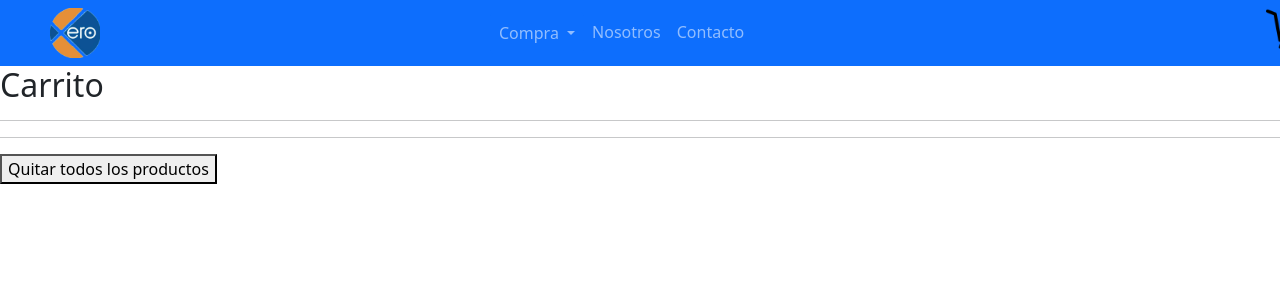
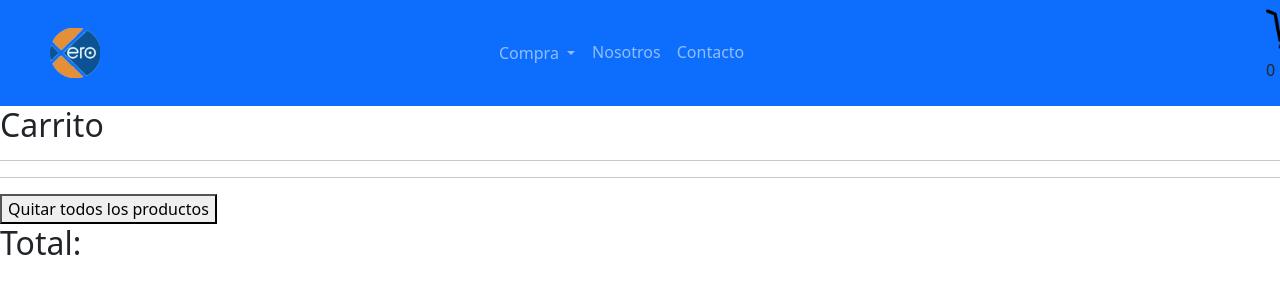
Before and after one commit to cubo1991/DavidLopezReactJS, a React (Create React App) app: page /Cart in a window 1280 px wide. Shown: the top 300 px of the page. Built offline with nearby package versions, Linux system fonts and the light colour scheme.

Commit message:
CartViewConError

```diff
--- a/src/App.js
+++ b/src/App.js
@@ -34,6 +34,7 @@ function App() {
     <Route path="/Cart" element={<Cart/>} />
 
 
+
     <Route path="*" element = {<Navigate to="/"/>} />
 
 
--- a/src/Components/Cart.js
+++ b/src/Components/Cart.js
@@ -2,10 +2,15 @@ import { useContext } from "react";
 import { CartContext } from "./Context/CartContext";
 
 export const Cart = () => {
-  const { carrito, removeProducto, setCarrito, limpiarCarrito } = useContext(CartContext);
+  const { carrito, removeProducto, setCarrito, limpiarCarrito, totalCarrito } = useContext(CartContext);
   console.log(carrito);
 
+  if (carrito.lenght === 0){
 
+  return (
+    <p>Acá no hay nada</p>
+    );}
+   {
     return (
       <div>
         <h2> Carrito </h2>
@@ -27,9 +32,11 @@ export const Cart = () => {
           <hr/>
 
           <button  onClick={() => limpiarCarrito()}>Quitar todos los productos</button>
+          <h2>Total: {totalCarrito}</h2>
       </div>
 
 
-  );
+    )
+  }
 
 };
--- a/src/Components/CartWidget.js
+++ b/src/Components/CartWidget.js
@@ -1,10 +1,34 @@
-import React from 'react'
+import React, {useContext}from 'react'
 import LogoCarrito from '../Imagenes/Carrito.png'
+import { Link } from 'react-router-dom'
+import { CartContext } from './Context/CartContext'
+
 
 const CartWidget = () => {
+    const { totalCarrito, carrito} = useContext(CartContext);
+    const styles = {
+        tamaño: {height: 50,
+        width: 50},
+        tamañoNavBar: { width: 1366},
+        marginRight: {marginRight:40},
+
+
+
+
+
+
+
+      }
     return (
-        <div><h3>Comprá</h3>
-    <img src={LogoCarrito} />
-    </div>
-    )
+       carrito.lenght === 0
+        ?
+        ""
+        :
+        <div className="flex-column">
+        <Link to="/Cart"> <img className='marginRight' src={LogoCarrito} style={styles.tamaño} /> </Link>
+        <p> {totalCarrito()} </p>
+        </div>
+     )
 }
+
+export default CartWidget
--- a/src/Components/Context/CartContext.js
+++ b/src/Components/Context/CartContext.js
@@ -3,6 +3,10 @@ import {createContext, useState} from 'react'
 export const CartContext = createContext()
 
 export const CarritoProvider = ({children}) => {
+
+  const carritoTotal = () => {
+    return carrito.reduce((acc, prod) => acc += prod.price * prod.cantidad, 0)
+  }
 
     const [carrito, setCarrito] = useState ([])
 
@@ -22,9 +26,12 @@ export const CarritoProvider = ({children}) => {
     return carrito.some(prod => prod.id === id)
 
   }
+  const totalCarrito =() => {
+    return carrito.reduce((acc, prod) => acc += prod.cantidad, 0)
+  }
 
     return (
-        <CartContext.Provider value={{carrito, setCarrito, addProducto, removeProducto, limpiarCarrito, productoExistente}}>
+        <CartContext.Provider value={{carrito, setCarrito, addProducto, removeProducto, limpiarCarrito, productoExistente, totalCarrito}}>
                 {children}
         </CartContext.Provider>
     )
--- a/src/Components/Navbar.js
+++ b/src/Components/Navbar.js
@@ -7,6 +7,7 @@ import XeroLogo from '../Imagenes/XeroLogo.png'
 import { Link } from 'react-router-dom'
 import { Dropdown } from 'react-bootstrap'
 import { LinkContainer } from 'react-router-bootstrap'
+import CartWidget from './CartWidget'
 
 
 
@@ -61,11 +62,8 @@ Compra  </Dropdown.Toggle>
     </ul>
 
   </div>
+  <CartWidget/>
 
-  <Link to="/Cart">< div style={styles.marginRigh}>
-    <img className='marginRight' src={LogoCarrito} style={styles.tamaño} />
-
-  </div></Link>
 </nav>
 </div>
 
```
Lines whose indentation alone changed are shown as unchanged.
